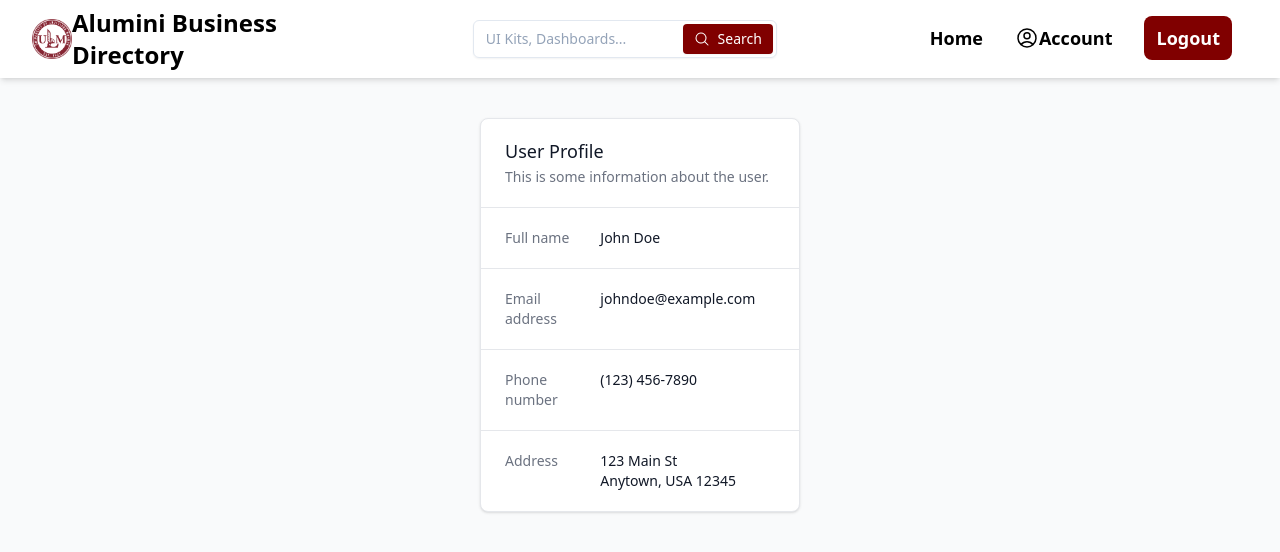
After one commit to Zeusangis/gdsc_it_code_challenge, a Django app: page /account/ in a window 1280 px wide. The commit adds this page. Shown: the top 552 px of the page. Run offline with Django 5.2, Linux system fonts and the light colour scheme; some libraries are stand-ins or nearby versions.

Commit message:
updated account and search

```diff
--- /dev/null
+++ b/alumini/templates/alumini/account.html
@@ -0,0 +1,41 @@
+{% extends "main.html" %} {% block content %}
+<div
+  class="bg-white overflow-hidden shadow rounded-lg border mx-auto max-w-xs my-10"
+>
+  <div class="px-4 py-5 sm:px-6">
+    <h3 class="text-lg leading-6 font-medium text-gray-900">User Profile</h3>
+    <p class="mt-1 max-w-2xl text-sm text-gray-500">
+      This is some information about the user.
+    </p>
+  </div>
+  <div class="border-t border-gray-200 px-4 py-5 sm:p-0">
+    <dl class="sm:divide-y sm:divide-gray-200">
+      <div class="py-3 sm:py-5 sm:grid sm:grid-cols-3 sm:gap-4 sm:px-6">
+        <dt class="text-sm font-medium text-gray-500">Full name</dt>
+        <dd class="mt-1 text-sm text-gray-900 sm:mt-0 sm:col-span-2">
+          John Doe
+        </dd>
+      </div>
+      <div class="py-3 sm:py-5 sm:grid sm:grid-cols-3 sm:gap-4 sm:px-6">
+        <dt class="text-sm font-medium text-gray-500">Email address</dt>
+        <dd class="mt-1 text-sm text-gray-900 sm:mt-0 sm:col-span-2">
+          johndoe@example.com
+        </dd>
+      </div>
+      <div class="py-3 sm:py-5 sm:grid sm:grid-cols-3 sm:gap-4 sm:px-6">
+        <dt class="text-sm font-medium text-gray-500">Phone number</dt>
+        <dd class="mt-1 text-sm text-gray-900 sm:mt-0 sm:col-span-2">
+          (123) 456-7890
+        </dd>
+      </div>
+      <div class="py-3 sm:py-5 sm:grid sm:grid-cols-3 sm:gap-4 sm:px-6">
+        <dt class="text-sm font-medium text-gray-500">Address</dt>
+        <dd class="mt-1 text-sm text-gray-900 sm:mt-0 sm:col-span-2">
+          123 Main St<br />
+          Anytown, USA 12345
+        </dd>
+      </div>
+    </dl>
+  </div>
+</div>
+{% endblock %}
--- a/alumini/urls.py
+++ b/alumini/urls.py
@@ -3,4 +3,5 @@ from .views import *
 
 urlpatterns = [
     path("", index, name="home"),
+    path("account/", account, name="account"),
 ]
--- a/alumini/views.py
+++ b/alumini/views.py
@@ -8,5 +8,12 @@ from django.conf import settings
 
 def index(request):
     aluminis = Alumini.objects.all()
+    if request.method == "POST":
+        query = request.POST.get("search")
+        aluminis = Alumini.objects.filter(full_name__icontains=query)
     context = {"aluminis": aluminis}
     return render(request, "alumini/index.html", context)
+
+
+def account(request):
+    return render(request, "alumini/account.html")
--- a/templates/navbar.html
+++ b/templates/navbar.html
@@ -6,7 +6,7 @@
   >
     <!-- logo -->
     <h1 class="w-3/12">
-      <a class="flex items-center" href="">
+      <a class="flex items-center" href="{% url 'home' %}">
         <img class="h-10" src="{% static 'ulm_logo.png' %}" alt="logo" />
         <h1 class="text-2xl font-semibold col-span-4">
           Alumini Business Directory
@@ -17,13 +17,16 @@
     <div class="w-3/12 flex justify-center">
       <div class="w-full max-w-sm min-w-[200px]">
         <div class="relative">
+          <form method="POST" action="/">
+            {% csrf_token %}
             <input
+              name="search"
               class="w-full bg-transparent placeholder:text-slate-400 text-slate-700 text-sm border border-slate-200 rounded-md pl-3 pr-28 py-2 transition duration-300 ease focus:outline-none focus:border-slate-400 hover:border-slate-300 shadow-sm focus:shadow"
               placeholder="UI Kits, Dashboards..."
             />
             <button
               class="absolute top-1 right-1 flex items-center rounded bg-[#800000] py-1 px-2.5 border border-transparent text-center text-sm text-white transition-all shadow-sm hover:shadow focus:bg-[#C32148] focus:shadow-none active:[#C32148] hover:bg-[#C32148] active:shadow-none disabled:pointer-events-none disabled:opacity-50 disabled:shadow-none"
-            type="button"
+              type="submit"
             >
               <svg
                 xmlns="http://www.w3.org/2000/svg"
@@ -40,6 +43,7 @@
 
               Search
             </button>
+          </form>
         </div>
       </div>
     </div>
@@ -55,7 +59,7 @@
         <li
           class="p-4 border-b-2 border-[#800000] border-opacity-0 hover:border-opacity-100 hover:text-[#800000] duration-200 cursor-pointer"
         >
-          <a class="flex items-center" href=""
+          <a class="flex items-center" href="{% url 'account' %}"
             ><svg
               xmlns="http://www.w3.org/2000/svg"
               fill="none"
```
Lines whose indentation alone changed are shown as unchanged.
